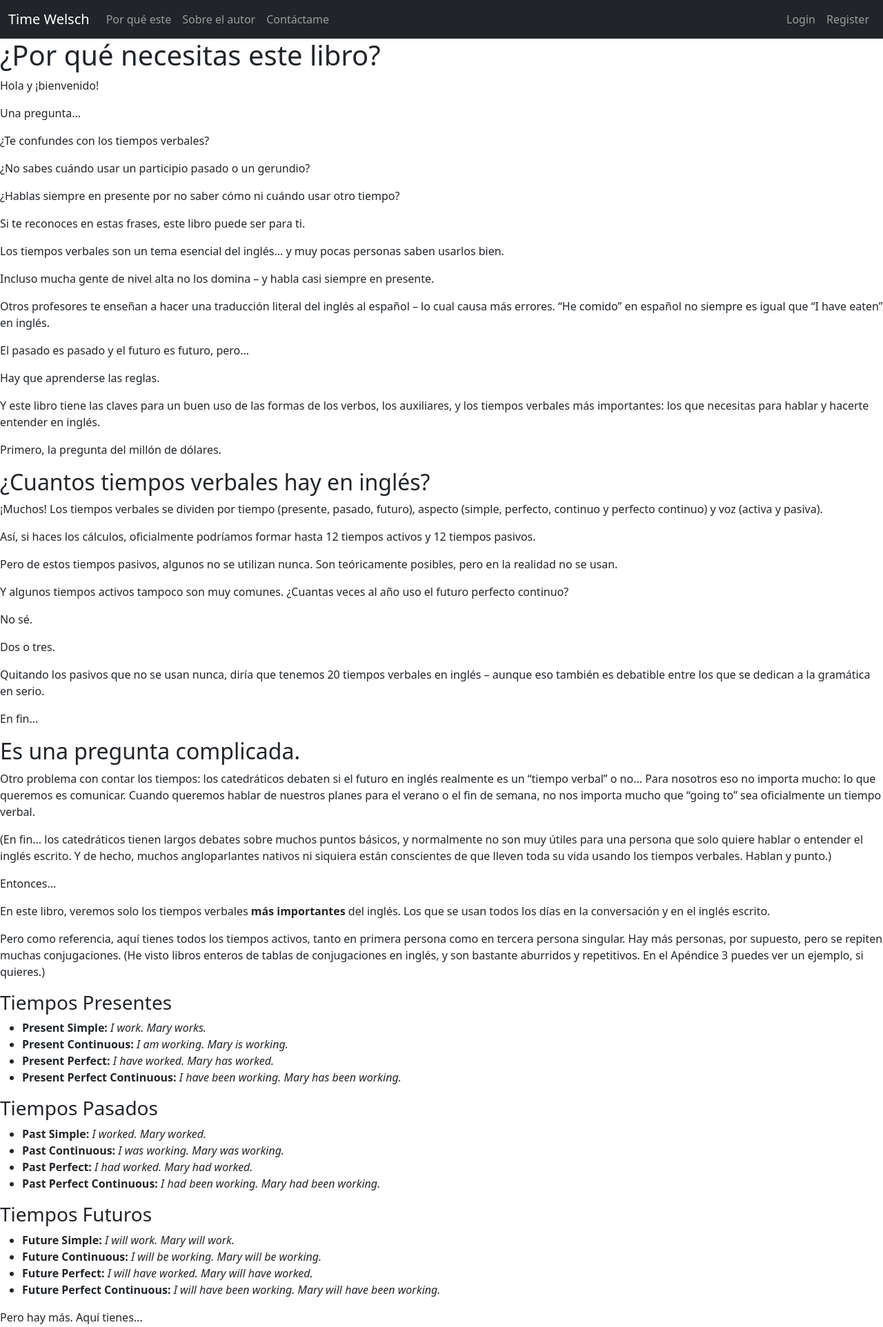
After one commit to Alejoho/Time-Welsch, a Flask app: a page that uses app/templates/navbar.html in a window 1280 px wide. The commit adds this page. Shown: the top 1924 px of the page at 69% size. Run offline with Flask 3, Linux system fonts and the light colour scheme; some libraries are stand-ins or nearby versions.

Commit message:
Create the why this book page

```diff
--- a/app/routes/home_routes.py
+++ b/app/routes/home_routes.py
@@ -11,3 +11,8 @@ def home():
 @bp.get("/sobre_el_autor")
 def about_author():
     return render_template("author.html")
+
+
+@bp.get("/por_qué_este_libro")
+def why_this_book():
+    return render_template("why_this_book.html")
--- a/app/templates/navbar.html
+++ b/app/templates/navbar.html
@@ -8,7 +8,7 @@
         <div class="collapse navbar-collapse" id="navbarSupportedContent">
             <ul class="navbar-nav me-auto mb-2 mb-lg-0">
                 <li class="nav-item">
-                    <a class="nav-link" href="#">Por qué este</a>
+                    <a class="nav-link" href="{{ url_for('home_routes.why_this_book') }}">Por qué este</a>
                 </li>
                 <li class="nav-item">
                     <a class="nav-link" href="{{ url_for('home_routes.about_author') }}">Sobre el autor</a>
--- /dev/null
+++ b/app/templates/why_this_book.html
@@ -0,0 +1,163 @@
+{% extends "layout.html" %}
+
+{% block description%}Esta página es sobre por qué debes usar este contenido para estudiar los tiempos verbales del
+idioma ingles.{% endblock
+%}
+
+
+{% block title %}Por qué este libro?{% endblock %}
+
+
+
+{% block body %}
+
+
+<h1>¿Por qué necesitas este libro?</h1>
+
+<p>Hola y ¡bienvenido!</p>
+<p>Una pregunta...</p>
+<p>¿Te confundes con los tiempos verbales?</p>
+<p>¿No sabes cuándo usar un participio pasado o un gerundio?</p>
+<p>¿Hablas siempre en presente por no saber cómo ni cuándo usar otro tiempo?</p>
+<p>Si te reconoces en estas frases, este libro puede ser para ti.</p>
+<p>Los tiempos verbales son un tema esencial del inglés... y muy pocas personas saben usarlos bien.</p>
+<p>Incluso mucha gente de nivel alta no los domina – y habla casi siempre en presente.</p>
+<p>Otros profesores te enseñan a hacer una traducción literal del inglés al español – lo cual causa más errores. “He
+    comido” en español no siempre es igual que “I have eaten” en inglés.</p>
+<p>El pasado es pasado y el futuro es futuro, pero...</p>
+<p>Hay que aprenderse las reglas.</p>
+<p>Y este libro tiene las claves para un buen uso de las formas de los verbos, los auxiliares, y los tiempos
+    verbales más importantes: los que necesitas para hablar y hacerte entender en inglés.</p>
+<p>Primero, la pregunta del millón de dólares.</p>
+
+
+<h2>¿Cuantos tiempos verbales hay en inglés?</h2>
+
+<p>
+    ¡Muchos! Los tiempos verbales se dividen por tiempo (presente, pasado, futuro), aspecto (simple, perfecto,
+    continuo y perfecto continuo) y voz (activa y pasiva).
+</p>
+<p>Así, si haces los cálculos, oficialmente podríamos formar hasta 12 tiempos activos y 12 tiempos pasivos.</p>
+<p>Pero de estos tiempos pasivos, algunos no se utilizan nunca. Son teóricamente posibles, pero en la realidad no se
+    usan.</p>
+<p>Y algunos tiempos activos tampoco son muy comunes. ¿Cuantas veces al año uso el futuro perfecto continuo? </p>
+<p> No sé.</p>
+<p>Dos o tres.</p>
+<p>
+    Quitando los pasivos que no se usan nunca, diría que tenemos 20 tiempos verbales en inglés – aunque eso también
+    es debatible entre los que se dedican a la gramática en serio.
+</p>
+<p>En fin...</p>
+
+
+<h2>Es una pregunta complicada.</h2>
+
+<p>Otro problema con contar los tiempos: los catedráticos debaten si el futuro en inglés realmente es un “tiempo
+    verbal” o no... Para nosotros eso no importa mucho: lo que queremos es comunicar. Cuando queremos hablar de
+    nuestros planes para el verano o el fin de semana, no nos importa mucho que “going to” sea oficialmente un
+    tiempo verbal.</p>
+<p>(En fin... los catedráticos tienen largos debates sobre muchos puntos básicos, y normalmente no son muy útiles
+    para una persona que solo quiere hablar o entender el inglés escrito. Y de hecho, muchos angloparlantes nativos
+    ni siquiera están conscientes de que lleven toda su vida usando los tiempos verbales. Hablan y punto.)</p>
+<p>Entonces...</p>
+<p>En este libro, veremos solo los tiempos verbales <strong>más importantes</strong> del inglés. Los que se usan todos
+    los días en la conversación y en el inglés escrito.
+</p>
+<p>Pero como referencia, aquí tienes todos los tiempos activos, tanto en primera persona como en tercera persona
+    singular. Hay más personas, por supuesto, pero se repiten muchas conjugaciones. (He visto libros enteros de
+    tablas de conjugaciones en inglés, y son bastante aburridos y repetitivos. En el Apéndice 3 puedes ver un
+    ejemplo, si quieres.)</p>
+
+<section>
+    <h3>Tiempos Presentes</h3>
+
+    <ul>
+        <li><strong>Present Simple:</strong> <em>I work. Mary works.</em></li>
+        <li><strong>Present Continuous:</strong> <em>I am working. Mary is working.</em></li>
+        <li><strong>Present Perfect:</strong> <em>I have worked. Mary has worked.</em></li>
+        <li><strong>Present Perfect Continuous:</strong> <em>I have been working. Mary has been working.</em></li>
+    </ul>
+</section>
+
+<section>
+    <h3>Tiempos Pasados</h3>
+    <ul>
+        <li><strong>Past Simple:</strong> <em>I worked. Mary worked.</em></li>
+        <li><strong>Past Continuous:</strong> <em>I was working. Mary was working.</em></li>
+        <li><strong>Past Perfect:</strong> <em>I had worked. Mary had worked.</em></li>
+        <li><strong>Past Perfect Continuous:</strong> <em>I had been working. Mary had been working.</em></li>
+    </ul>
+</section>
+
+<section>
+    <h3>Tiempos Futuros</h3>
+    <ul>
+        <li><strong>Future Simple:</strong> <em>I will work. Mary will work.</em></li>
+        <li><strong>Future Continuous:</strong> <em>I will be working. Mary will be working.</em></li>
+        <li><strong>Future Perfect:</strong> <em>I will have worked. Mary will have worked.</em></li>
+        <li><strong>Future Perfect Continuous:</strong> <em>I will have been working. Mary will have
+                <!-- page 7 -->
+                been working.</em></li>
+    </ul>
+</section>
+
+<p>Pero hay más. Aquí tienes...</p>
+
+
+<h3>Los Tiempos Pasivos</h3>
+
+<p>Aquí tienes los tiempos pasivos también. El pasivo es útil para dar más énfasis al complemento de la frase,
+    colocándolo al principio. El sujeto (la persona activa, muchas veces) se entiende o no es importante.</p>
+<p>Fíjate que también estoy usando el verbo “do” aquí, ya que “work” funciona mejor en activo.</p>
+
+<div>
+    <ul>
+        <li><strong>Presente simple pasivo:</strong> <em>It is done.</em></li>
+        <li><strong>Presente continuo pasivo:</strong> <em>It is being done.</em></li>
+        <li><strong>Presente perfecto pasivo:</strong> <em>It has been done.</em></li>
+        <li><strong>Pasado simple pasivo:</strong> <em>It was done.</em></li>
+        <li><strong>Pasado continuo pasivo:</strong> <em>It was being done.</em></li>
+        <li><strong>Pasado perfecto pasivo:</strong> <em>It had been done.</em></li>
+        <li><strong>Futuro simple pasivo:</strong> <em>It will be done.</em></li>
+        <li><strong>Futuro perfecto pasivo:</strong> <em>It will have been done.</em></li>
+    </ul>
+</div>
+
+<p>En este libro, veremos cómo formar los tiempos verbales más importantes, y (también muy importante) veremos
+    cuándo debemos usar uno o el otro para expresar exactamente lo que quieres.</p>
+<p>Pero primero...</p>
+
+
+<h2>¿Realmente se usan tantos tiempos verbales?</h2>
+
+<p>Como dije antes, hay unos que se usan más y otros que se usan menos. Pero sí que se usan.</p>
+<p>Algunos métodos te dicen de no preocuparte por la gramática – que igual se conjuga muy poco en inglés, y así
+    puedes pasar del tema.</p>
+<p>Algunos métodos te dicen de no preocuparte por la gramática – que igual se conjuga muy poco en inglés, y así
+    puedes pasar del tema.</p>
+<p>Yo no recomiendo seguir este tipo de consejo.</p>
+<p>Si realmente quieres hablar y entender el inglés, tendrás que aprender a usar los tiempos verbales, y además
+    entender lo que comunican.</p>
+<p>Cada frase que usamos – al hablar o por escrito – utiliza algún tiempo verbal, y la buena noticia es que son muy
+    fáciles de formar: normalmente solo hay un par de conjugaciones.</p>
+<p>Pero por el otro lado, muchos profesores te agobian con tiempos verbales que no se usan casi nunca.</p>
+<p>Quiero hacer aquí lo contrario a los métodos normales: así te daré ejemplos de los tiempos verbales más comunes y
+    más usados, y las reglas esenciales para entender cuándo usar un tiempo u otro.</p>
+<p>Como dijo Einstein, “Todo debería ser tan sencillo como sea posible. Pero no más sencillo.”</p>
+<p>Hay unos 20 tiempos verbales en inglés, entre activos y pasivos, pero en este libro veremos los más usados:
+    presente simple, pasado simple, presente continuo, pasado continuo, presente perfecto, y el futuro con will y
+    going to. Las explicaciones de los otros tiempos serán más breves – y veremos también lo más importante de la
+    voz pasiva.</p>
+<p>Es un buen comienzo... y recuerda: También es conveniente repasar lo que ya sabes de los tiempos.</p>
+<p>Muchos de mis estudiantes de niveles altos de inglés todavía usan una estrategia de traducir directamente lo que
+    quieren decir del español (o lo que es peor, hablar todo en presente como si nada).</p>
+<p>Aquí te daré las reglas y las herramientas para usar bien los tiempos más importantes.
+</p>
+<p>Ni más ni menos.</p>
+<p>Buen aprendizaje,</p>
+<p>Daniel Welsch.</p>
+<p>Madrid, Spain. Enero del 2018.</p>
+<p>P.D. Como siempre, estoy encantado de saber de ti. ¿Te gusta este libro? ¿Tienes preguntas o dudas? Escríbeme un
+    mensaje aquí: <a href="https://aprendemasingles.com/contactar" target="_blank">aprendemasingles</a></p>
+
+{% endblock %}
```
